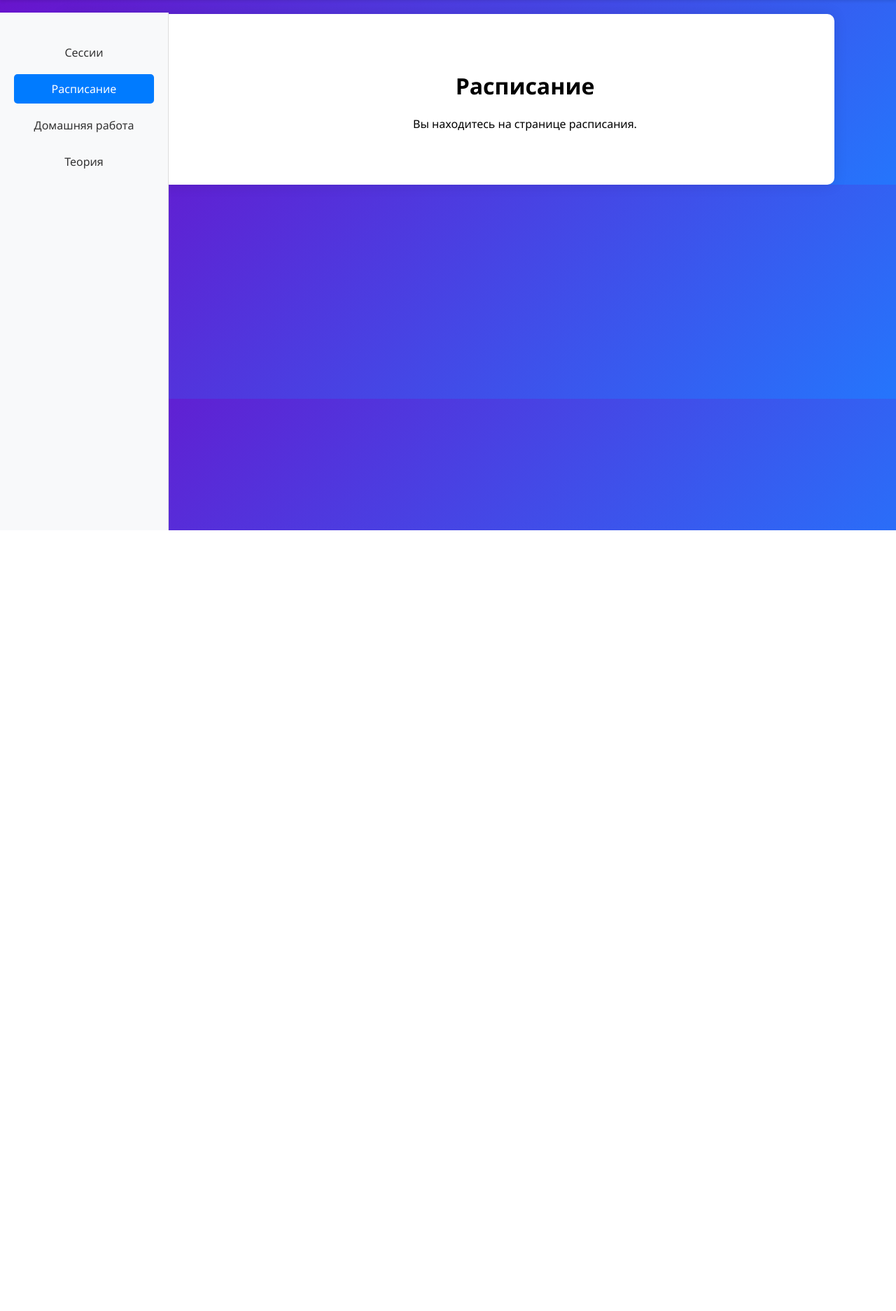
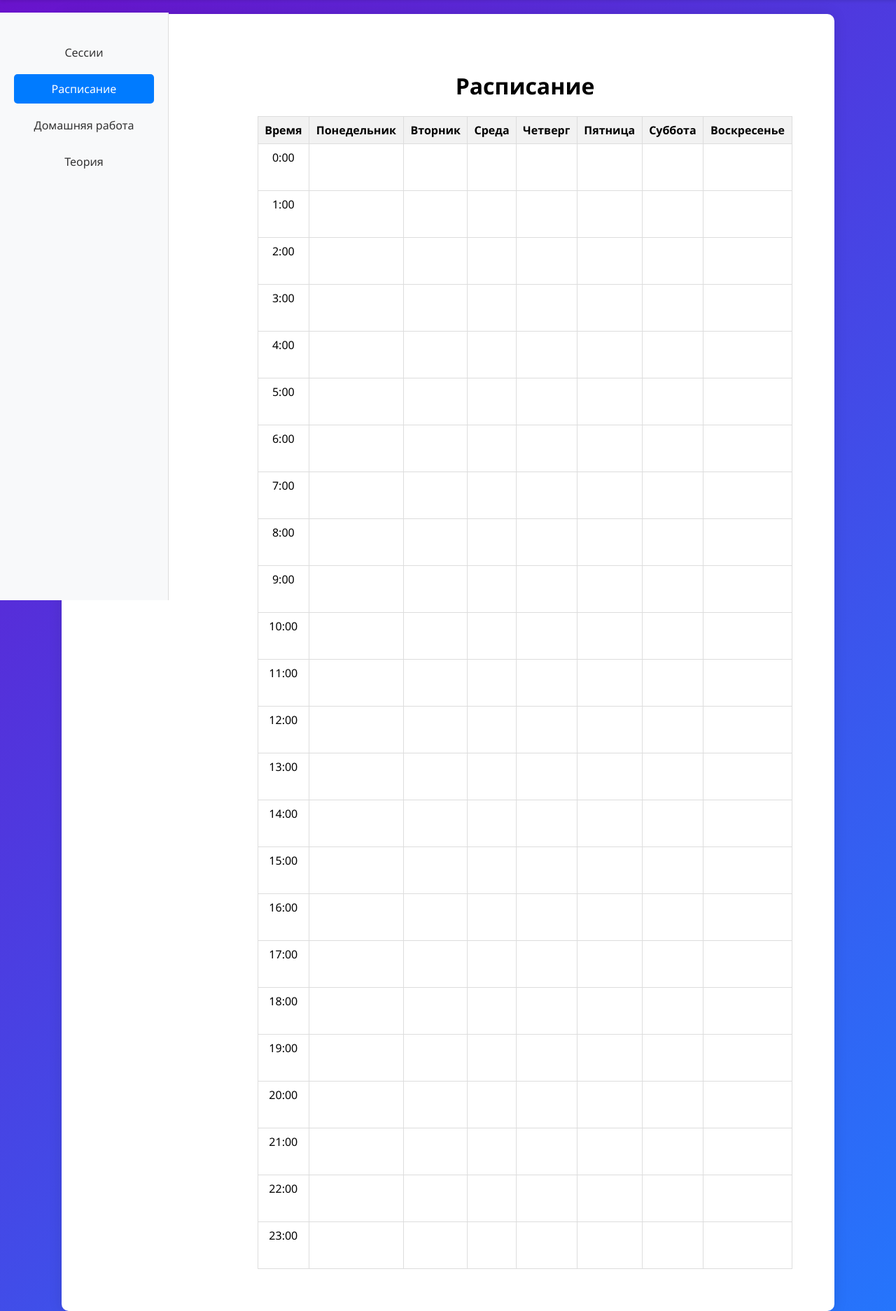
Before and after one commit to MySpiraAurea/StudentBoard, a Django app: page /student/timetable/ in a window 1280 px wide. Shown: the part 42-1916 px from the top of the page at 70% size. Before the commit the page ends 800 px from the top, so only its background shows below. Run offline with Django 5.2, Linux system fonts and the light colour scheme; the visitor is signed in with stand-in values (Sample User, id 1); data that the repository does not hold is empty.

Commit message:
Добавить отрисовку расписания на странице ученика и учителя

```diff
--- a/Board/models.py
+++ b/Board/models.py
@@ -1,6 +1,9 @@
 # models.py
 from django.contrib.auth.models import AbstractUser
 from django.db import models
+
+from StudentBoard import settings
+
 
 class Board(models.Model):
     name = models.CharField(max_length=255)
@@ -66,3 +69,22 @@ class Theory(models.Model):
     title = models.CharField(max_length=255)
     content = models.TextField()
     created_at = models.DateTimeField(auto_now_add=True)
+
+class Schedule(models.Model):
+    teacher = models.ForeignKey(settings.AUTH_USER_MODEL, related_name='teacher_schedules', on_delete=models.CASCADE)
+    student = models.ForeignKey(settings.AUTH_USER_MODEL, related_name='student_schedules', on_delete=models.CASCADE)
+    subject = models.CharField(max_length=255)
+    day_of_week = models.CharField(max_length=10, choices=[
+        ('Monday', 'Monday'),
+        ('Tuesday', 'Tuesday'),
+        ('Wednesday', 'Wednesday'),
+        ('Thursday', 'Thursday'),
+        ('Friday', 'Friday'),
+        ('Saturday', 'Saturday'),
+        ('Sunday', 'Sunday'),
+    ])
+    start_time = models.TimeField()
+    end_time = models.TimeField()
+
+    def __str__(self):
+        return f"{self.subject} with {self.student.username} on {self.day_of_week} from {self.start_time} to {self.end_time}"
--- /dev/null
+++ b/Board/templatetags/custom_tags.py
@@ -0,0 +1,8 @@
+# Board/templatetags/custom_tags.py
+from django import template
+
+register = template.Library()
+
+@register.filter(name='range_filter')
+def range_filter(value):
+    return range(value)
--- a/Board/urls.py
+++ b/Board/urls.py
@@ -14,6 +14,7 @@ Including another URLconf
     1. Import the include() function: from django.urls import include, path
     2. Add a URL to urlpatterns:  path('blog/', include('blog.urls'))
 """
+# urls.py
 from django.contrib import admin
 from django.urls import path, include
 from rest_framework.routers import DefaultRouter
--- a/Board/views.py
+++ b/Board/views.py
@@ -4,7 +4,7 @@ from .serializers import *
 from django.shortcuts import render, redirect
 from django.contrib.auth import login, authenticate, logout
 from django.contrib.auth.decorators import login_required
-from .models import BoardUser
+from .models import BoardUser, Schedule
 from .forms import CustomUserCreationForm, logger
 from django.contrib import messages
 
@@ -117,7 +117,9 @@ def teacher_sessions(request):
 
 @login_required
 def teacher_timetable(request):
-    return render(request, 'teacher/timetable.html')
+    schedules = Schedule.objects.filter(teacher=request.user)
+    days_of_week = ["Monday", "Tuesday", "Wednesday", "Thursday", "Friday", "Saturday", "Sunday"]
+    return render(request, 'teacher/timetable.html', {'schedules': schedules, 'days_of_week': days_of_week})
 
 @login_required
 def teacher_students(request):
@@ -133,7 +135,9 @@ def student_sessions(request):
 
 @login_required
 def student_timetable(request):
-    return render(request, 'student/timetable.html')
+    schedules = Schedule.objects.filter(student=request.user)
+    days_of_week = ["Monday", "Tuesday", "Wednesday", "Thursday", "Friday", "Saturday", "Sunday"]
+    return render(request, 'student/timetable.html', {'schedules': schedules, 'days_of_week': days_of_week})
 
 @login_required
 def student_homework(request):
--- a/static/css/styles.css
+++ b/static/css/styles.css
@@ -193,3 +193,29 @@ nav ul li a:hover {
     flex-grow: 1;
     padding: 20px;
 }
+
+table {
+    width: 100%;
+    border-collapse: collapse;
+    margin-top: 20px;
+}
+
+th, td {
+    border: 1px solid #ddd;
+    padding: 8px;
+    text-align: center;
+}
+
+th {
+    background-color: #f2f2f2;
+    color: black;
+}
+
+td {
+    height: 50px;
+    vertical-align: top;
+}
+
+td:hover {
+    background-color: #f1f1f1;
+}
--- /dev/null
+++ b/static/css/timetable.css
@@ -0,0 +1,26 @@
+/* Стили для таблицы расписания */
+table {
+    width: 100%;
+    border-collapse: collapse;
+    margin-top: 20px;
+}
+
+th, td {
+    border: 1px solid #ddd;
+    padding: 8px;
+    text-align: center;
+}
+
+th {
+    background-color: #f2f2f2;
+    color: black;
+}
+
+td {
+    height: 50px;
+    vertical-align: top;
+}
+
+td:hover {
+    background-color: #f1f1f1;
+}
--- a/templates/student/timetable.html
+++ b/templates/student/timetable.html
@@ -1,9 +1,41 @@
 <!-- templates/student/timetable.html -->
 {% extends "student_base.html" %}
+{% load static %}
+{% load custom_tags %}
 
 {% block title %}Расписание{% endblock %}
 
 {% block student_content %}
+<link rel="stylesheet" href="{% static 'css/timetable.css' %}">
 <h1>Расписание</h1>
-<p>Вы находитесь на странице расписания.</p>
+<table>
+    <thead>
+        <tr>
+            <th>Время</th>
+            <th>Понедельник</th>
+            <th>Вторник</th>
+            <th>Среда</th>
+            <th>Четверг</th>
+            <th>Пятница</th>
+            <th>Суббота</th>
+            <th>Воскресенье</th>
+        </tr>
+    </thead>
+    <tbody>
+        {% for hour in 24|range_filter %}
+        <tr>
+            <td>{{ hour }}:00</td>
+            {% for day in days_of_week %}
+            <td>
+                {% for schedule in schedules %}
+                    {% if schedule.day_of_week == day and schedule.start_time.hour == hour %}
+                        {{ schedule.teacher.username }} - {{ schedule.subject }}
+                    {% endif %}
+                {% endfor %}
+            </td>
+            {% endfor %}
+        </tr>
+        {% endfor %}
+    </tbody>
+</table>
 {% endblock %}
```
Also changed, not shown: Board/admin.py (+8 -1 lines), Board/forms.py (+6 -1 lines), templates/teacher/timetable.html (+33 -2 lines), Board/migrations/0002_schedule.py (added), Board/templatetags/__init__.py (added).
